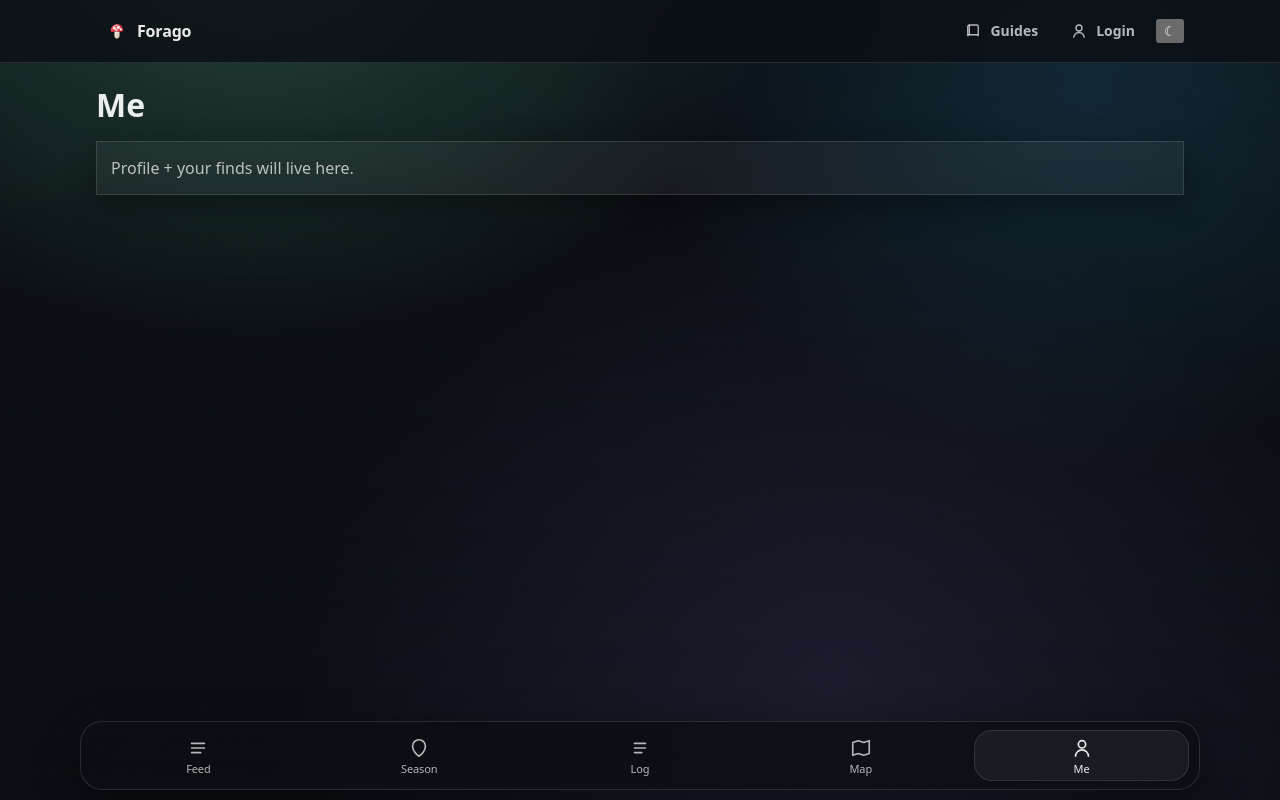
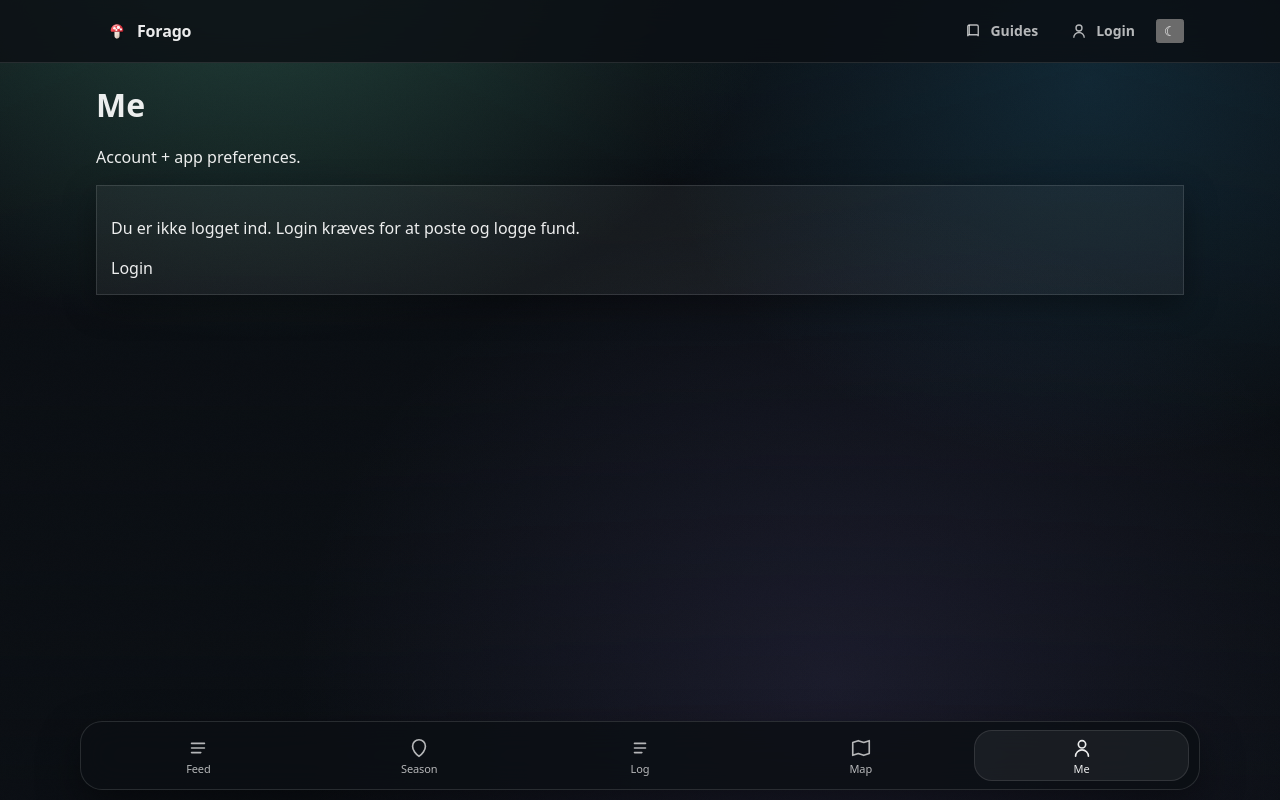
Before and after one commit to Hyllekvist/forago, a Next.js app: page /dk/me in a window 1280 px wide. Built offline with nearby package versions, Linux system fonts and the light colour scheme; no server answers.

Commit message:
Update page.tsx

```diff
--- a/src/app/[locale]/me/page.tsx
+++ b/src/app/[locale]/me/page.tsx
@@ -1,12 +1,57 @@
+import Link from "next/link";
+import { supabaseServer } from "@/lib/supabase/server";
 import styles from "./Me.module.css";
 
-export default function Me() {
+export const dynamic = "force-dynamic";
+
+export default async function MePage({ params }: { params: { locale: string } }) {
+  const locale = params.locale || "dk";
+  const supabase = await supabaseServer();
+
+  const { data } = await supabase.auth.getUser();
+  const user = data?.user ?? null;
+
   return (
-    <div className={styles.wrap}>
-      <h1 className={styles.h1}>Me</h1>
-      <div className={styles.card}>
-        <p className={styles.p}>Profile + your finds will live here.</p>
-      </div>
-    </div>
+    <main className={styles.wrap}>
+      <header className={styles.header}>
+        <h1 className={styles.h1}>Me</h1>
+        <p className={styles.sub}>Account + app preferences.</p>
+      </header>
+
+      <section className={styles.card}>
+        {user ? (
+          <>
+            <div className={styles.row}>
+              <div className={styles.k}>Signed in as</div>
+              <div className={styles.v}>{user.email ?? user.id}</div>
+            </div>
+
+            <div className={styles.actions}>
+              <Link className={styles.pill} href={`/${locale}/me/settings`}>
+                Settings
+              </Link>
+              <Link className={styles.pill} href={`/${locale}/ask`}>
+                Ask
+              </Link>
+            </div>
+
+            <p className={styles.note}>
+              Logout kan vi lave som en lille client-knap bagefter.
+            </p>
+          </>
+        ) : (
+          <>
+            <p className={styles.note}>
+              Du er ikke logget ind. Login kræves for at poste og logge fund.
+            </p>
+            <div className={styles.actions}>
+              <Link className={styles.primary} href="/login">
+                Login
+              </Link>
+            </div>
+          </>
+        )}
+      </section>
+    </main>
   );
 }
```
